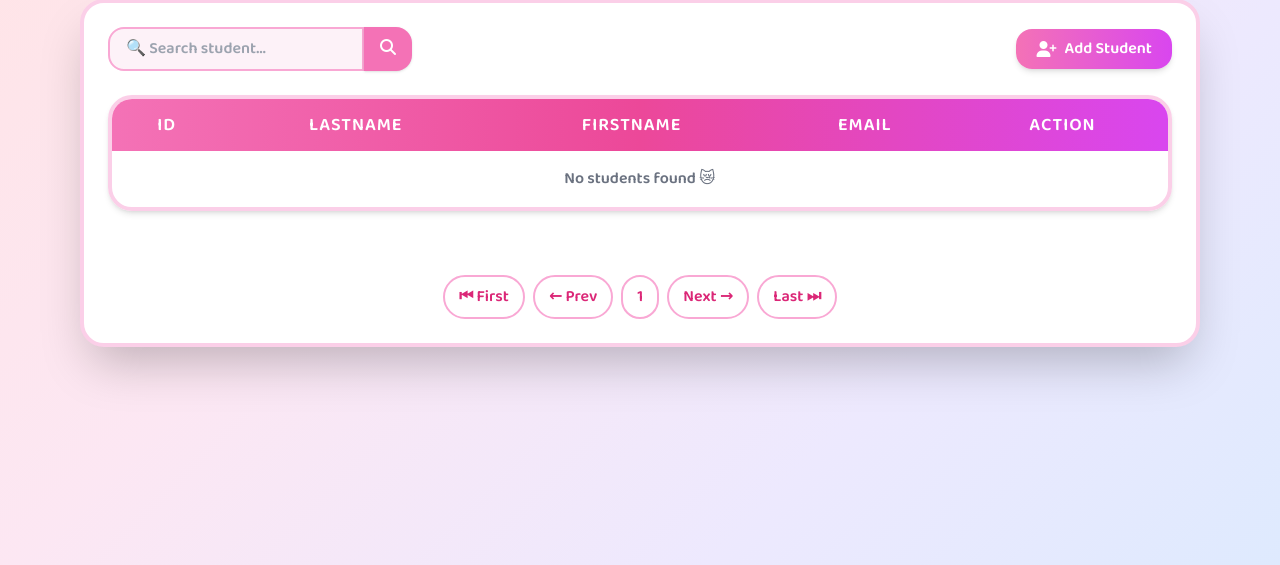
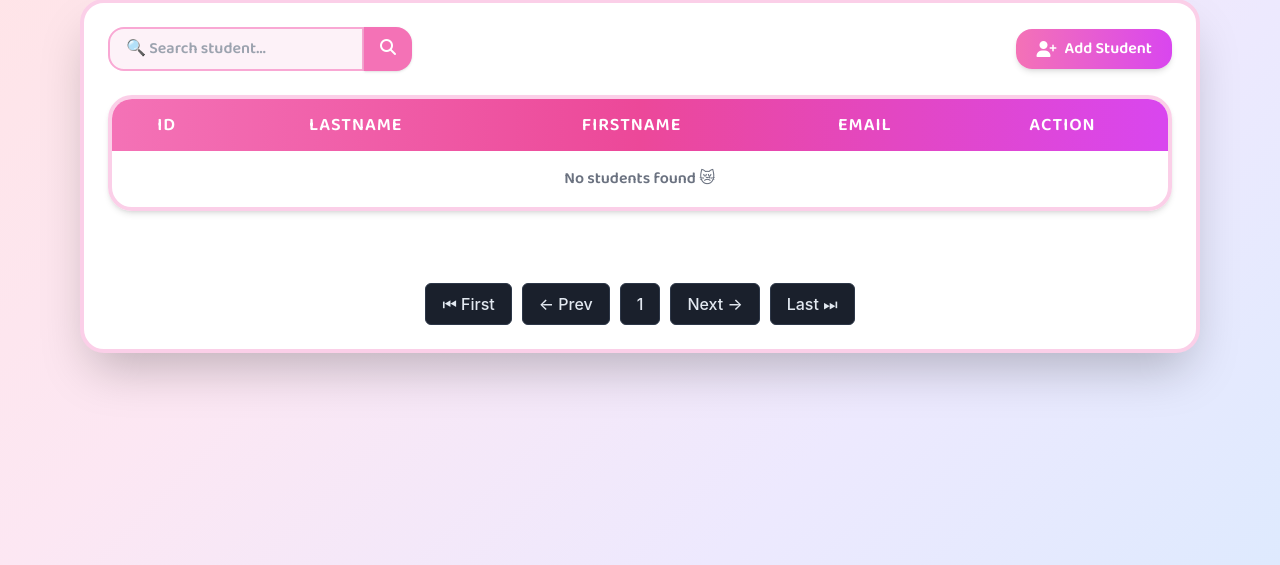
Before and after one commit to clarkdavidgonzales/gonzales_clarkdavid, a CodeIgniter app: page / in a window 1280 px wide. Shown: the part 113-678 px from the top of the page. Run offline with CodeIgniter, Linux system fonts and the light colour scheme; data that the repository does not hold is empty; some libraries are stand-ins or nearby versions.

Commit message:
Adding css

```diff
--- a/public/style.css
+++ b/public/style.css
@@ -3,43 +3,43 @@
   display: flex;
   justify-content: center;
   align-items: center;
-  gap: 8px; /* space between buttons */
-  margin-top: 20px;
-  font-family: 'Baloo 2', cursive;
+  gap: 10px; /* space between buttons */
+  margin-top: 24px;
+  font-family: 'Inter', sans-serif; /* clean, modern font */
 }
 
 /* Pagination Links */
 .pagination a,
 .pagination span {
   display: inline-block;
-  padding: 8px 14px;
-  border-radius: 9999px; /* pill shape */
-  border: 2px solid #f9a8d4;
-  background: white;
-  color: #db2777;
-  font-weight: bold;
+  padding: 8px 16px;
+  border-radius: 6px; /* subtle rounded corners */
+  border: 1px solid #2d3748; /* dark neutral border */
+  background: #1a202c; /* dark background */
+  color: #e2e8f0; /* light text */
+  font-weight: 500;
   text-decoration: none;
   transition: all 0.2s ease-in-out;
 }
 
 /* Hover */
 .pagination a:hover {
-  background: linear-gradient(135deg, #f9a8d4, #f0abfc);
-  color: white;
-  transform: scale(1.1);
-  box-shadow: 0 0 12px #f9a8d4;
+  background: #2d3748; /* darker background */
+  color: #ffffff;
+  transform: translateY(-2px);
+  box-shadow: 0 4px 12px rgba(0, 0, 0, 0.2);
 }
 
 /* Active Page */
 .pagination .active {
-  background: linear-gradient(135deg, #ec4899, #d946ef);
-  color: white;
-  border-color: #ec4899;
-  box-shadow: 0 0 10px #f472b6;
+  background: #3182ce; /* professional blue */
+  color: #ffffff;
+  border-color: #3182ce;
+  box-shadow: 0 4px 12px rgba(49, 130, 206, 0.4);
 }
 
 /* Disabled (for prev/next) */
 .pagination .disabled {
-  opacity: 0.5;
+  opacity: 0.4;
   cursor: not-allowed;
 }
```
